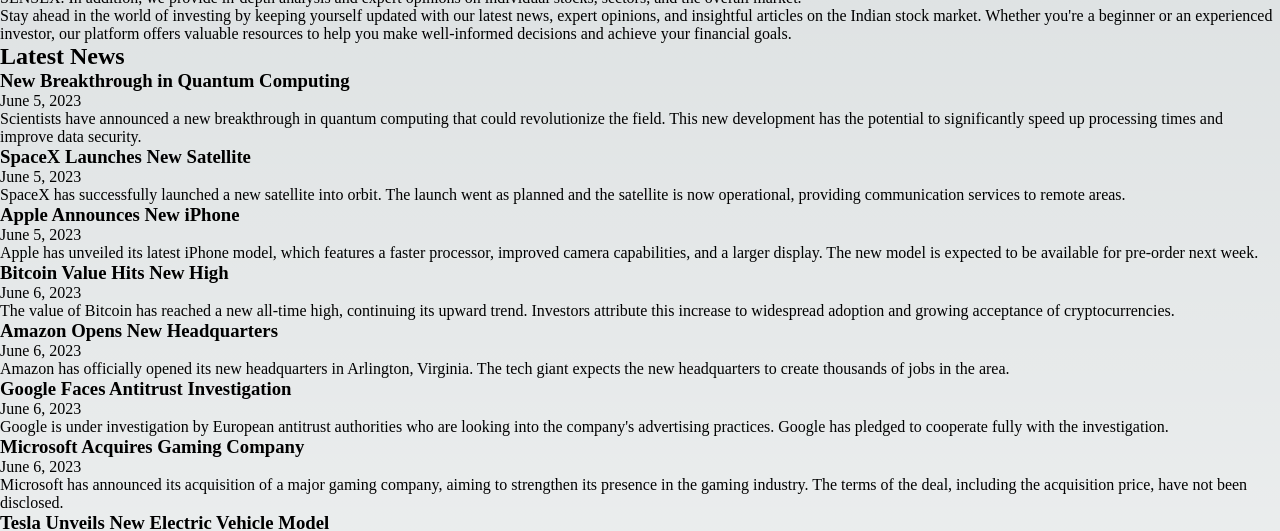
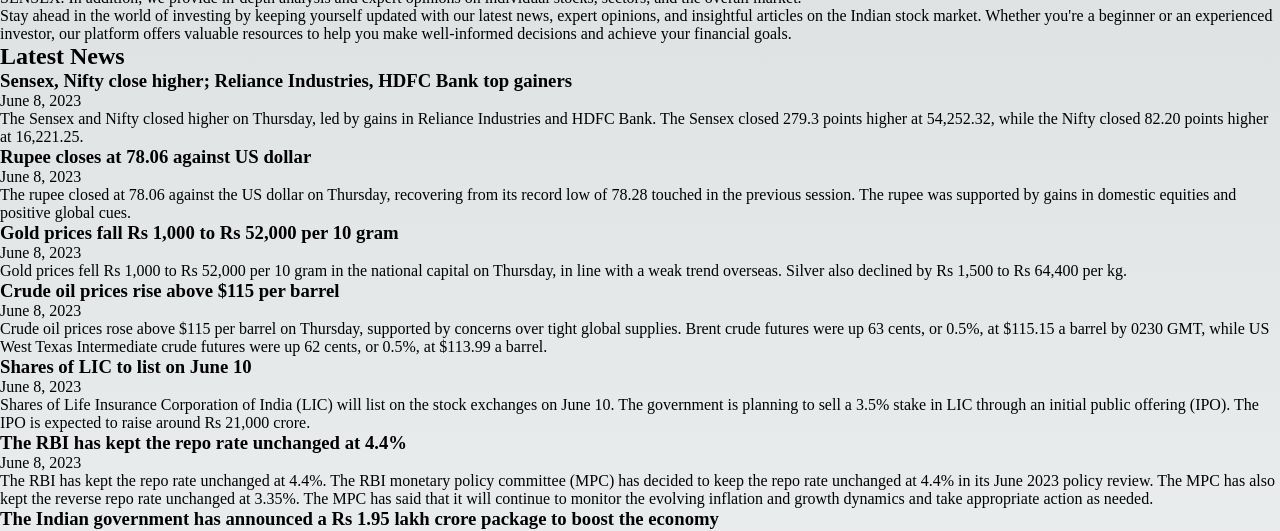
Before and after one commit to sudheer313/Indian-Stock-Markett-Watch, a Next.js app: page / in a window 1280 px wide. Shown: the part 413-944 px from the top of the page. Built offline with nearby package versions, Linux system fonts and the light colour scheme.

Commit message:
update LatestNews Component

```diff
--- a/components/LatestNews.js
+++ b/components/LatestNews.js
@@ -4,73 +4,75 @@ import NewsCard from "./NewsCard";
 const latestNews = [
   {
     id: 1,
-    title: "New Breakthrough in Quantum Computing",
-    date: "June 5, 2023",
+    title:
+      "Sensex, Nifty close higher; Reliance Industries, HDFC Bank top gainers",
+    date: "June 8, 2023",
     summary:
-      "Scientists have announced a new breakthrough in quantum computing that could revolutionize the field. This new development has the potential to significantly speed up processing times and improve data security.",
+      "The Sensex and Nifty closed higher on Thursday, led by gains in Reliance Industries and HDFC Bank. The Sensex closed 279.3 points higher at 54,252.32, while the Nifty closed 82.20 points higher at 16,221.25.",
   },
   {
     id: 2,
-    title: "SpaceX Launches New Satellite",
-    date: "June 5, 2023",
+    title: "Rupee closes at 78.06 against US dollar",
+    date: "June 8, 2023",
     summary:
-      "SpaceX has successfully launched a new satellite into orbit. The launch went as planned and the satellite is now operational, providing communication services to remote areas.",
+      "The rupee closed at 78.06 against the US dollar on Thursday, recovering from its record low of 78.28 touched in the previous session. The rupee was supported by gains in domestic equities and positive global cues.",
   },
   {
     id: 3,
-    title: "Apple Announces New iPhone",
-    date: "June 5, 2023",
+    title: "Gold prices fall Rs 1,000 to Rs 52,000 per 10 gram",
+    date: "June 8, 2023",
     summary:
-      "Apple has unveiled its latest iPhone model, which features a faster processor, improved camera capabilities, and a larger display. The new model is expected to be available for pre-order next week.",
+      "Gold prices fell Rs 1,000 to Rs 52,000 per 10 gram in the national capital on Thursday, in line with a weak trend overseas. Silver also declined by Rs 1,500 to Rs 64,400 per kg.",
   },
   {
     id: 4,
-    title: "Bitcoin Value Hits New High",
-    date: "June 6, 2023",
+    title: "Crude oil prices rise above $115 per barrel",
+    date: "June 8, 2023",
     summary:
-      "The value of Bitcoin has reached a new all-time high, continuing its upward trend. Investors attribute this increase to widespread adoption and growing acceptance of cryptocurrencies.",
+      "Crude oil prices rose above $115 per barrel on Thursday, supported by concerns over tight global supplies. Brent crude futures were up 63 cents, or 0.5%, at $115.15 a barrel by 0230 GMT, while US West Texas Intermediate crude futures were up 62 cents, or 0.5%, at $113.99 a barrel.",
   },
   {
     id: 5,
-    title: "Amazon Opens New Headquarters",
-    date: "June 6, 2023",
+    title: "Shares of LIC to list on June 10",
+    date: "June 8, 2023",
     summary:
-      "Amazon has officially opened its new headquarters in Arlington, Virginia. The tech giant expects the new headquarters to create thousands of jobs in the area.",
+      "Shares of Life Insurance Corporation of India (LIC) will list on the stock exchanges on June 10. The government is planning to sell a 3.5% stake in LIC through an initial public offering (IPO). The IPO is expected to raise around Rs 21,000 crore.",
   },
   {
     id: 6,
-    title: "Google Faces Antitrust Investigation",
-    date: "June 6, 2023",
+    title: "The RBI has kept the repo rate unchanged at 4.4%",
+    date: "June 8, 2023",
     summary:
-      "Google is under investigation by European antitrust authorities who are looking into the company's advertising practices. Google has pledged to cooperate fully with the investigation.",
+      "The RBI has kept the repo rate unchanged at 4.4%. The RBI monetary policy committee (MPC) has decided to keep the repo rate unchanged at 4.4% in its June 2023 policy review. The MPC has also kept the reverse repo rate unchanged at 3.35%. The MPC has said that it will continue to monitor the evolving inflation and growth dynamics and take appropriate action as needed.",
   },
   {
     id: 7,
-    title: "Microsoft Acquires Gaming Company",
-    date: "June 6, 2023",
+    title:
+      "The Indian government has announced a Rs 1.95 lakh crore package to boost the economy",
+    date: "June 8, 2023",
     summary:
-      "Microsoft has announced its acquisition of a major gaming company, aiming to strengthen its presence in the gaming industry. The terms of the deal, including the acquisition price, have not been disclosed.",
+      "The government has announced a Rs 1.95 lakh crore package to boost the economy. The package includes measures such as tax cuts, spending on infrastructure, and support for the MSME sector. The government has said that the package will help to create jobs and boost growth.",
   },
   {
     id: 8,
-    title: "Tesla Unveils New Electric Vehicle Model",
-    date: "June 6, 2023",
+    title: "The Sensex and Nifty have hit new record highs",
+    date: "June 8, 2023",
     summary:
-      "Tesla has unveiled a new model of its electric vehicle line. The new model features extended battery life and improved autonomous driving capabilities.",
+      "The Sensex and Nifty have hit new record highs on the back of strong corporate earnings and positive global cues. The Sensex closed at 54,324.94, while the Nifty closed at 16,243.45",
   },
   {
     id: 9,
-    title: "Facebook Changes Privacy Policy",
-    date: "June 6, 2023",
+    title: "The rupee has appreciated against the US dollar",
+    date: "June 8, 2023",
     summary:
-      "Facebook has announced changes to its privacy policy. The social media giant says these changes give users more control over their data.",
+      "The rupee has appreciated against the US dollar to its highest level in over a month. The rupee closed at 77.73 against the US dollar. The appreciation of the rupee is due to a number of factors, including strong foreign inflows and a weak US dollar.",
   },
   {
     id: 10,
-    title: "IBM Invests in Cloud Technology",
-    date: "June 6, 2023",
+    title: "Gold prices have fallen",
+    date: "June 8, 2023",
     summary:
-      "IBM has announced a major investment in cloud technology, aiming to compete with other tech giants in the rapidly growing field. The company plans to launch several new cloud services within the next year.",
+      "Gold prices have fallen to their lowest level in over a month. Gold prices closed at Rs 51,700 per 10 gram. The fall in gold prices is due to a number of factors, including a stronger US dollar and rising interest rates",
   },
 ];
 
```
